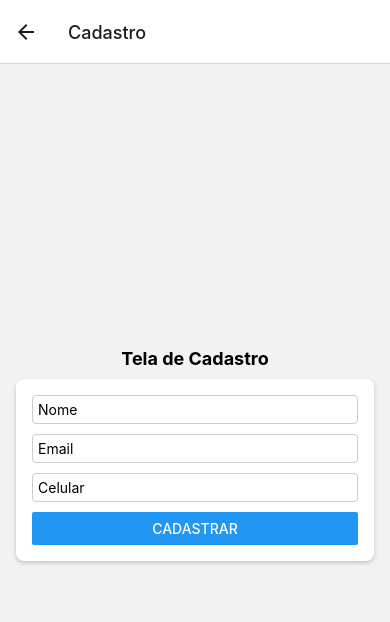
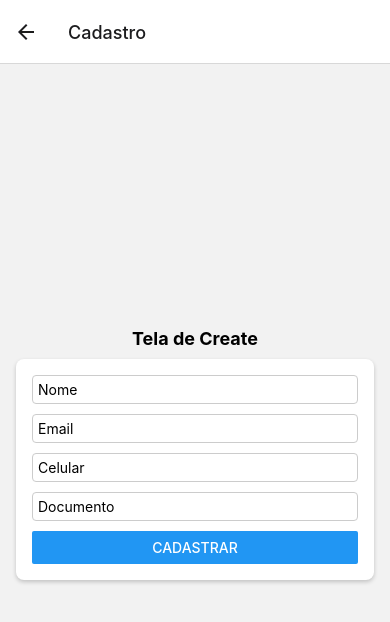
Before and after one commit to EllenBecker/project-react-native, a React Native app: screen /Cadastro in a window 390 px wide. Shown: the top 622 px of the page. Built offline with nearby package versions, Linux system fonts and the light colour scheme.

Commit message:
Create and list courses

```diff
--- a/App.tsx
+++ b/App.tsx
@@ -1,6 +1,6 @@
 import { StatusBar } from 'expo-status-bar';
 import { StyleSheet } from 'react-native';
-import Navigation from './src/pages/Navigation';
+import Navigation from './src/Navigation';
 
 export default function App() {
   return (
--- a/src/pages/Cadastro/index.tsx
+++ b/src/Course/Create/index.tsx
@@ -7,51 +7,48 @@ interface Props {
   navigation: any
 }
 
-export default function Cadastro({ route, navigation}: Props) {
+export default function CreateCourse({ route, navigation }: Props) {
   const [nome, setNome] = useState('');
-  const [email, setEmail] = useState('');
-  const [celular, setCelular] = useState('');
+  const [studentLimit, setStudentLimit] = useState('');
 
-  const isEdicao = route.params && route.params.pessoa;
+  const isEdicao = route.params && route.params.course;
 
   useEffect(() => {
     if (isEdicao) {
-      const { nome, email, celular } = route.params.pessoa;
+      const { nome, studentLimit } = route.params.course;
       setNome(nome);
-      setEmail(email);
-      setCelular(celular);
+      setStudentLimit(studentLimit);
     }
   }, [isEdicao]);
 
-  const handleCadastro = async () => {
-    const pessoa = {
+  const handleCreate = async () => {
+    const course = {
         nome,
-        email,
-        celular,
+        studentLimit
     };
 
     try {
-      const pessoasAnteriores = await AsyncStorage.getItem('pessoas');
-      let pessoas = pessoasAnteriores ? JSON.parse(pessoasAnteriores) : [];
+      const courseBefore = await AsyncStorage.getItem('courses');
+      let courses = courseBefore ? JSON.parse(courseBefore) : [];
 
       if (isEdicao) {
-        const { nome: oldNome } = route.params.pessoa;
-        pessoas = pessoas.map((p: any) => (p.nome === oldNome ? pessoa : p));
+        const { nome: oldNome } = route.params.course;
+        courses = courses.map((p: any) => (p.nome === oldNome ? course : p));
       } else {
-        pessoas.push(pessoa);
+        courses.push(course);
       }
 
-      await AsyncStorage.setItem('pessoas', JSON.stringify(pessoas)).then((result) => {
-        navigation.navigate('Listagem',{ pessoas: pessoas });
+      await AsyncStorage.setItem('courses', JSON.stringify(courses)).then((result) => {
+        navigation.navigate('Listagem de cursos',{ courses: courses });
       });
     } catch (error) {
-      console.log('Erro ao salvar a pessoa:', error);
+      console.log('Erro ao salvar o curso:', error);
     }
   };
 
   return (
     <View style={styles.container}>
-      <Text style={styles.title}>Tela de Cadastro</Text>
+      <Text style={styles.title}>Tela de cadastro de curso</Text>
         <View style={styles.card}>
         <TextInput
             placeholder="Nome"
@@ -60,18 +57,12 @@ export default function Cadastro({ route, navigation}: Props) {
             style={styles.input}
         />
         <TextInput
-            placeholder="Email"
-            value={email}
-            onChangeText={text => setEmail(text)}
+            placeholder="Limite de alunos"
+            value={studentLimit}
+            onChangeText={text => setStudentLimit(text)}
             style={styles.input}
         />
-        <TextInput
-            placeholder="Celular"
-            value={celular}
-            onChangeText={text => setCelular(text)}
-            style={styles.input}
-        />
-        <Button title="Cadastrar" onPress={handleCadastro} />
+        <Button title="Cadastrar" onPress={handleCreate} />
       </View>
     </View>
   );
--- a/src/pages/Login/index.tsx
+++ b/src/Login/index.tsx
@@ -5,11 +5,15 @@ export default function Login({ navigation }: any) {
     const goToCadastro = () => {
         navigation.navigate('Cadastro');
       };
+      const goToCadastroCourse = () => {
+        navigation.navigate('Cadastro de curso');
+      };
 
       return (
         <View style={{ flex: 1, justifyContent: 'center', alignItems: 'center' }}>
           <Text>Tela de Login</Text>
           <Button title="Ir para Cadastro" onPress={goToCadastro} />
+          <Button title="Ir para Cadastro de Curso" onPress={goToCadastroCourse} />
         </View>
       );
 }
--- /dev/null
+++ b/src/Navigation.tsx
@@ -0,0 +1,24 @@
+import { NavigationContainer } from '@react-navigation/native';
+import { createStackNavigator } from '@react-navigation/stack';
+import React from 'react';
+import Login from './Login';
+import StudentCreate from './Student/Create';
+import StudentList from './Student/List';
+import CourseCreate from './Course/Create';
+import CourseList from './Course/List';
+
+const Stack = createStackNavigator();
+
+export default function Navigation() {
+  return (
+    <NavigationContainer>
+      <Stack.Navigator initialRouteName="Login">
+        <Stack.Screen name="Login" component={Login} />
+        <Stack.Screen name="Cadastro" component={StudentCreate} />
+        <Stack.Screen name="Listagem" component={StudentList} />
+        <Stack.Screen name="Cadastro de curso" component={CourseCreate} />
+        <Stack.Screen name="Listagem de cursos" component={CourseList} />
+      </Stack.Navigator>
+    </NavigationContainer>
+  );
+}
--- /dev/null
+++ b/src/Student/Create/index.tsx
@@ -0,0 +1,119 @@
+import React, { useState, useEffect } from 'react';
+import { View, Text, TextInput, Button, StyleSheet } from 'react-native';
+import AsyncStorage from '@react-native-async-storage/async-storage';
+
+interface Props {
+  route: any,
+  navigation: any
+}
+
+export default function StudentCreate({ route, navigation}: Props) {
+  const [nome, setNome] = useState('');
+  const [email, setEmail] = useState('');
+  const [celular, setCelular] = useState('');
+  const [document, setDocument] = useState('');
+
+  const isEdicao = route.params && route.params.pessoa;
+
+  useEffect(() => {
+    if (isEdicao) {
+      const { nome, email, celular,document } = route.params.pessoa;
+      setNome(nome);
+      setEmail(email);
+      setCelular(celular);
+      setDocument(document);
+    }
+  }, [isEdicao]);
+
+  const handleCreate = async () => {
+    const pessoa = {
+        nome,
+        email,
+        celular,
+        document
+    };
+
+    try {
+      const pessoasAnteriores = await AsyncStorage.getItem('pessoas');
+      let pessoas = pessoasAnteriores ? JSON.parse(pessoasAnteriores) : [];
+
+      if (isEdicao) {
+        const { nome: oldNome } = route.params.pessoa;
+        pessoas = pessoas.map((p: any) => (p.nome === oldNome ? pessoa : p));
+      } else {
+        pessoas.push(pessoa);
+      }
+
+      await AsyncStorage.setItem('pessoas', JSON.stringify(pessoas)).then((result) => {
+        navigation.navigate('Listagem',{ pessoas: pessoas });
+      });
+    } catch (error) {
+      console.log('Erro ao salvar estudante:', error);
+    }
+  };
+
+  return (
+    <View style={styles.container}>
+      <Text style={styles.title}>Tela de Create</Text>
+        <View style={styles.card}>
+        <TextInput
+            placeholder="Nome"
+            value={nome}
+            onChangeText={text => setNome(text)}
+            style={styles.input}
+        />
+        <TextInput
+            placeholder="Email"
+            value={email}
+            onChangeText={text => setEmail(text)}
+            style={styles.input}
+        />
+        <TextInput
+            placeholder="Celular"
+            value={celular}
+            onChangeText={text => setCelular(text)}
+            style={styles.input}
+        />
+        <TextInput
+            placeholder="Documento"
+            value={document}
+            onChangeText={text => setDocument(text)}
+            style={styles.input}
+        />
+        <Button title="Cadastrar" onPress={handleCreate} />
+      </View>
+    </View>
+  );
+}
+
+const styles = StyleSheet.create({
+    container: {
+      flex: 1,
+      justifyContent: 'center',
+      alignItems: 'center',
+      padding: 16,
+    },
+    title: {
+      fontSize: 18,
+      fontWeight: 'bold',
+      marginBottom: 10,
+    },
+    card: {
+      backgroundColor: '#fff',
+      borderRadius: 8,
+      padding: 16,
+      shadowColor: '#000',
+      shadowOffset: { width: 0, height: 2 },
+      shadowOpacity: 0.2,
+      shadowRadius: 4,
+      elevation: 4,
+      width: '100%',
+    },
+    input: {
+      borderWidth: 1,
+      borderColor: '#ccc',
+      borderRadius: 4,
+      marginBottom: 10,
+      padding: 5,
+    },
+  });
--- /dev/null
+++ b/src/Student/List/index.tsx
@@ -0,0 +1,146 @@
+import React, { useState, useEffect } from 'react';
+import { View, Text, FlatList, StyleSheet, Dimensions, TouchableOpacity } from 'react-native';
+import AsyncStorage from '@react-native-async-storage/async-storage';
+
+const StudentList = ({ route, navigation }: any) => {
+  const [pessoas, setPessoas] = useState([]);
+
+  useEffect(() => {
+    const unsubscribe = navigation.addListener('focus', () => {
+      console.log('Tela anterior foi focada');
+      fetchPessoas();
+    });
+
+    const fetchPessoas = async () => {
+      try {
+        const pessoasAnteriores = await AsyncStorage.getItem('pessoas');
+        const pessoas = pessoasAnteriores ? JSON.parse(pessoasAnteriores) : [];
+
+        setPessoas(pessoas);
+      } catch (error) {
+        console.log('Erro ao recuperar as pessoas:', error);
+      }
+    };
+    fetchPessoas();
+  }, []);
+
+
+
+  const handleEditarPessoa = (item: any) => {
+    navigation.navigate('Cadastro', { pessoa: item });
+  };
+
+  const handleExcluirPessoa = async (item: any) => {
+    try {
+      const pessoasAnteriores = await AsyncStorage.getItem('pessoas');
+      let pessoas = pessoasAnteriores ? JSON.parse(pessoasAnteriores) : [];
+
+      pessoas = pessoas.filter((p: any) => p?.nome !== item?.nome);
+
+      await AsyncStorage.setItem('pessoas', JSON.stringify(pessoas));
+
+      setPessoas(pessoas);
+    } catch (error) {
+      console.log('Erro ao excluir a pessoa:', error);
+    }
+  };
+
+  const renderPessoaItem = ({ item }: any) => (
+    <View style={styles.card}>
+      <Text style={styles.label}>Nome:</Text>
+      <Text style={styles.text}>{item?.nome}</Text>
+      <Text style={styles.label}>Telefone:</Text>
+      <Text style={styles.text}>{item?.celular}</Text>
+      <Text style={styles.label}>Email:</Text>
+      <Text style={styles.text}>{item?.email}</Text>
+      <Text style={styles.label}>Documento:</Text>
+      <Text style={styles.text}>{item?.document}</Text>
+      <View style={styles.buttonsContainer}>
+        <TouchableOpacity
+          style={[styles.button, styles.editButton]}
+          onPress={() => handleEditarPessoa(item)}
+        >
+          <Text style={styles.buttonText}>Editar</Text>
+        </TouchableOpacity>
+        <TouchableOpacity
+          style={[styles.button, styles.deleteButton]}
+          onPress={() => handleExcluirPessoa(item)}
+        >
+          <Text style={styles.buttonText}>Excluir</Text>
+        </TouchableOpacity>
+      </View>
+    </View>
+  );
+
+  return (
+    <View style={styles.container}>
+      <Text style={styles.title}>Lista de Pessoas Cadastradas:</Text>
+      <FlatList
+        data={pessoas}
+        renderItem={renderPessoaItem}
+        keyExtractor={(item, index) => index.toString()}
+        contentContainerStyle={styles.cardList}
+      />
+    </View>
+  );
+};
+
+const { width } = Dimensions.get('window');
+
+const styles = StyleSheet.create({
+  container: {
+    flex: 1,
+    justifyContent: 'center',
+    alignItems: 'center',
+    padding: 16,
+  },
+  title: {
+    fontSize: 18,
+    fontWeight: 'bold',
+    marginBottom: 10,
+  },
+  cardList: {
+    width: '100%',
+  },
+  card: {
+    backgroundColor: '#fff',
+    borderRadius: 8,
+    padding: 16,
+    shadowColor: '#000',
+    shadowOffset: { width: 0, height: 2 },
+    shadowOpacity: 0.2,
+    shadowRadius: 4,
+    elevation: 4,
+    marginBottom: 10,
+    width: width - 32,
+  },
+  label: {
+    fontWeight: 'bold',
+    marginBottom: 5,
+  },
+  text: {
+    marginBottom: 10,
+  },
+  buttonsContainer: {
+    flexDirection: 'row',
+    justifyContent: 'flex-end',
+  },
+  button: {
+    paddingVertical: 8,
+    paddingHorizontal: 12,
+    borderRadius: 6,
+    marginLeft: 8,
+  },
+  editButton: {
+    backgroundColor: '#2196F3',
+  },
+  deleteButton: {
+    backgroundColor: '#F44336',
+  },
+  buttonText: {
+    color: '#fff',
+    fontWeight: 'bold',
+  },
+});
+
+export default StudentList;
--- a/src/pages/Navigation.tsx
+++ /dev/null
@@ -1,20 +0,0 @@
-import React from 'react';
-import { NavigationContainer } from '@react-navigation/native';
-import { createStackNavigator } from '@react-navigation/stack';
-import Login from './Login';
-import Cadastro from './Cadastro';
-import ListagemScreen from './Listagem';
-
-const Stack = createStackNavigator();
-
-export default function Navigation() {
-  return (
-    <NavigationContainer>
-      <Stack.Navigator initialRouteName="Login">
-        <Stack.Screen name="Login" component={Login} />
-        <Stack.Screen name="Cadastro" component={Cadastro} />
-        <Stack.Screen name="Listagem" component={ListagemScreen} />
-      </Stack.Navigator>
-    </NavigationContainer>
-  );
-}
```
Also changed, not shown: src/Course/List/index.tsx (renamed from src/pages/Listagem/index.tsx, +27 -31 lines).
